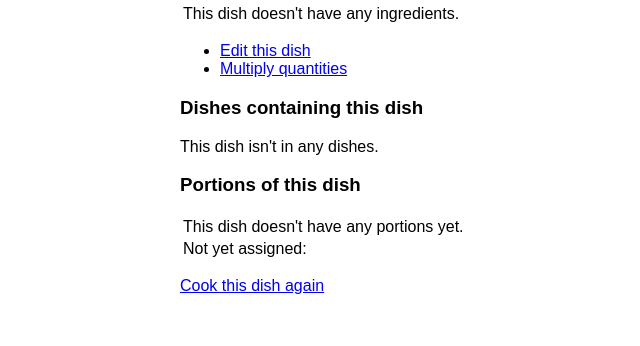
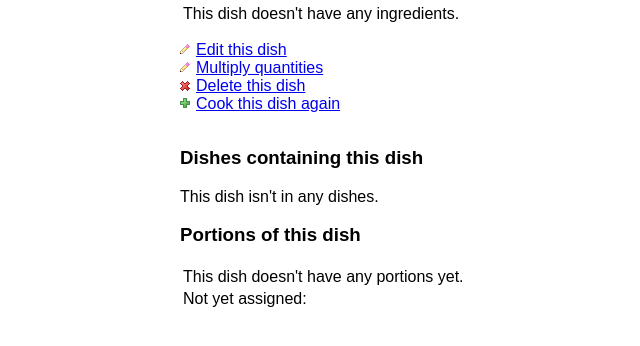
Before and after one commit to jennyd/everydayeating, a Django app: template templates/food/dish_detail.html in a window 1280 px wide. Shown: the part 270-616 px from the top of the page, without its empty margins (120-760 px from the left). Run offline with Django 3.2, Linux system fonts and the light colour scheme; the template is opened without the code that fills it, so the values that code supplies are empty; parts of the project's set-up code (start-up, migrations or seed data) failed here and were passed over.

Commit message:
Added link icons for add, change/edit and delete
Only using icons in dish_detail.html so far
Icons and rules are from django.contrib.admin
Uses icons as background images for links, so icons are clickable

Also added formatting for ul.actionlinks

Moved 'Delete dish' and 'Cook this dish again' links into
actionlinks list in dish_detail.html

```diff
--- a/food/static/style.css
+++ b/food/static/style.css
@@ -57,3 +57,26 @@ td.calories {text-align: right;  /* This assumes that calories are rounded */
 
 *.test-border {border: 1px solid black;
 }
+
+/* Link formatting */
+ul.actionlinks {list-style-type: none;
+                margin: 0;
+                padding-left: 0; /* 40px by default */
+                padding-top: 15px;
+                padding-bottom: 15px;
+}
+/* These rules and icons are from the Django admin interface */
+.addlink {
+    padding-left: 16px;
+    background: url(icons/admin/icon_addlink.gif) 0 .2em no-repeat;
+}
+
+.changelink {
+    padding-left: 16px;
+    background: url(icons/admin/icon_changelink.gif) 0 .2em no-repeat;
+}
+
+.deletelink {
+    padding-left: 16px;
+    background: url(icons/admin/icon_deletelink.gif) 0 .25em no-repeat;
+}
--- a/templates/food/dish_detail.html
+++ b/templates/food/dish_detail.html
@@ -24,7 +24,7 @@
         {{ dish.quantity|intcomma }}{{ dish.unit }},
     {% endif %}
     cooked: {{ dish.date_cooked|naturalday }} by {{ dish.pretty_cooks }}
-    ({{ dish.calories|floatformat:0|intcomma }} calories) <a href="{% url dish_delete dish.id %}">Delete this dish</a><br />
+    ({{ dish.calories|floatformat:0|intcomma }} calories)<br />
     {% if dish.recipe_url %}
         <a href="{{ dish.recipe_url }}">Link to recipe</a>
     {% endif %}
@@ -57,9 +57,11 @@
     {% endfor %}
     </table>
 
-    <ul>
-    <li><a href="{% url dish_edit dish.id %}">Edit this dish</a></li>
-    <li><a href="{% url dish_multiply dish.id %}">Multiply quantities</a></li>
+    <ul class="actionlinks">
+    <li><a class="changelink" href="{% url dish_edit dish.id %}">Edit this dish</a></li>
+    <li><a class="changelink" href="{% url dish_multiply dish.id %}">Multiply quantities</a></li>
+    <li><a class="deletelink" href="{% url dish_delete dish.id %}">Delete this dish</a></li>
+    <li><a class="addlink" href="{% url dish_duplicate dish.id %}">Cook this dish again</a></li>
     </ul>
 
     <h3>Dishes containing this dish</h3>
@@ -91,8 +93,4 @@
         </tr>
     </table>
 
-    <p>
-        <a href="{% url dish_duplicate dish.id %}">Cook this dish again</a>
-    </p>
-
 {% endblock content %}
```
Also changed, not shown: food/static/icons/admin/icon_addlink.gif (added), food/static/icons/admin/icon_changelink.gif (added), food/static/icons/admin/icon_deletelink.gif (added).
